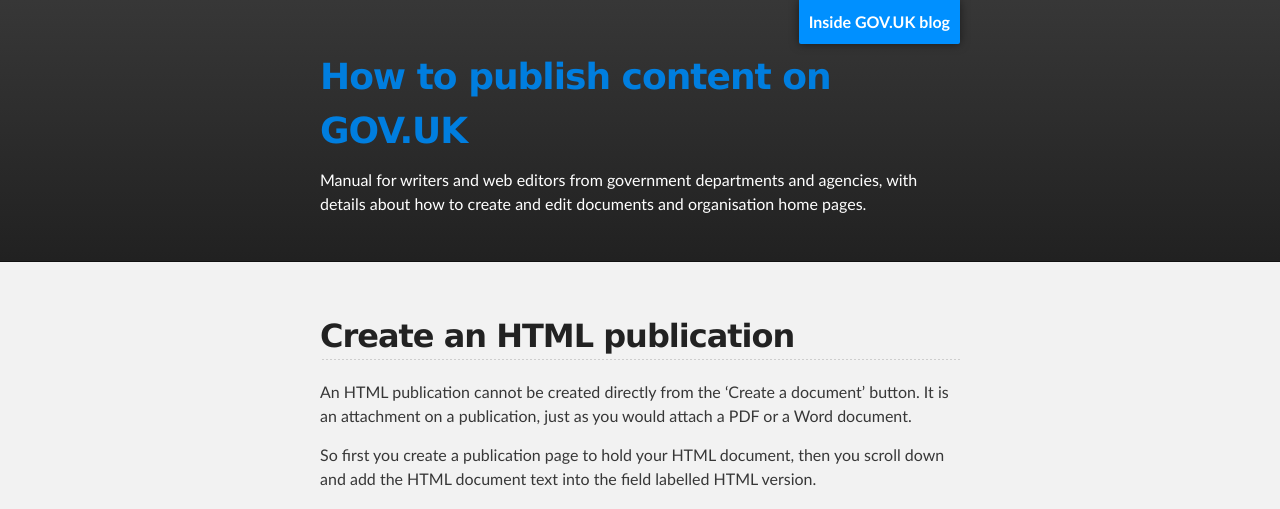
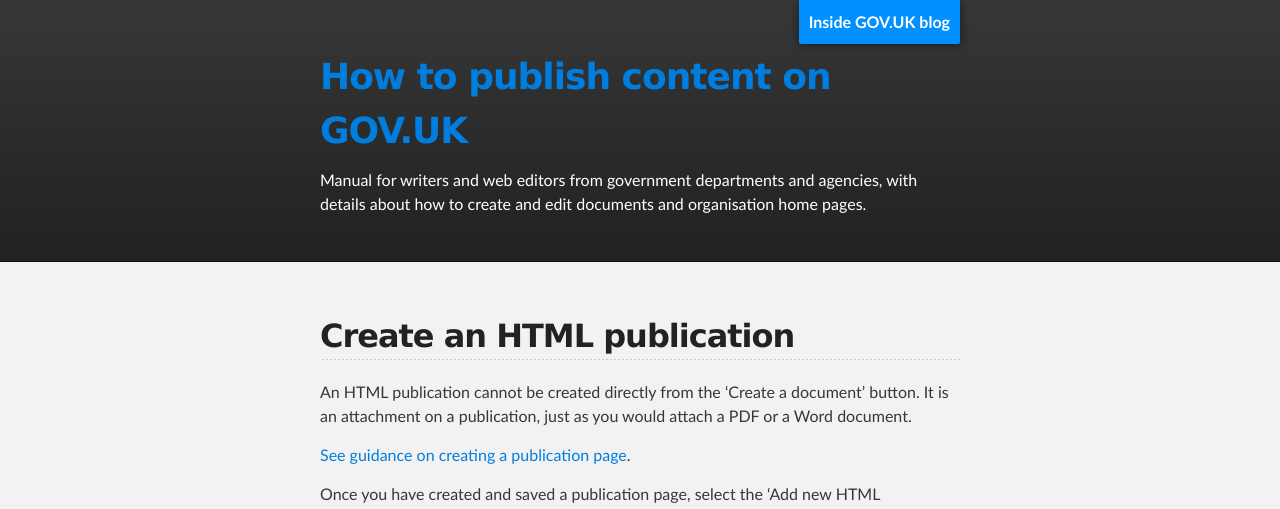
Before and after one commit to alphagov/inside-government-admin-guide, a Jekyll site: the page built from creating-documents/create-an-HTML-document.md, in a window 1280 px wide. Shown: the top 509 px of the page. Built offline with Jekyll 4.4.1, drawn with Linux system fonts in a browser that asks for light colours; some of the changed text lies outside the part shown.

Commit message:
updated images and advice

```diff
--- a/creating-documents/create-an-HTML-document.md
+++ b/creating-documents/create-an-HTML-document.md
@@ -7,19 +7,15 @@
 
 An HTML publication cannot be created directly from the 'Create a document' button. It is an attachment on a publication, just as you would attach a PDF or a Word document.
 
-So first you create a publication page to hold your HTML document, then you scroll down and add the HTML document text into the field labelled HTML version.
-
 [See guidance on creating a publication page](http://alphagov.github.io/inside-government-admin-guide/creating-documents/create-a-new-doc.html).
 
-When you have created the publication you can add the HTML document to it.
+Once you have created and saved a publication page, select the 'Add new HTML attachment' option under the attachments tab.
 
-* Scroll down to below the page body text to find the box entitled 'HTML version'.
-
-![HTML publication](HTML-publication.png)
+![HTML publication 2](HTML-publication-2.png)
 
 * Give the HTML publication a title and summary, just as you would when attaching a file.
 * In the body text, use Markdown to format the text just as in the rest of Publisher.
-* Give the publication H2s using the \#\# Markdown - these are listed as bookmarks at the top so users can navigate the section.
+* Give the publication H2s using the \#\# Markdown - these are listed as bookmarks at the top so users can navigate to each section.
 * Attach files to your page and position them in your publication using the usual Markdown.
 
 See an [example of an HTML publication.](https://www.gov.uk/government/publications/immigration-statistics-january-to-march-2013)
```
